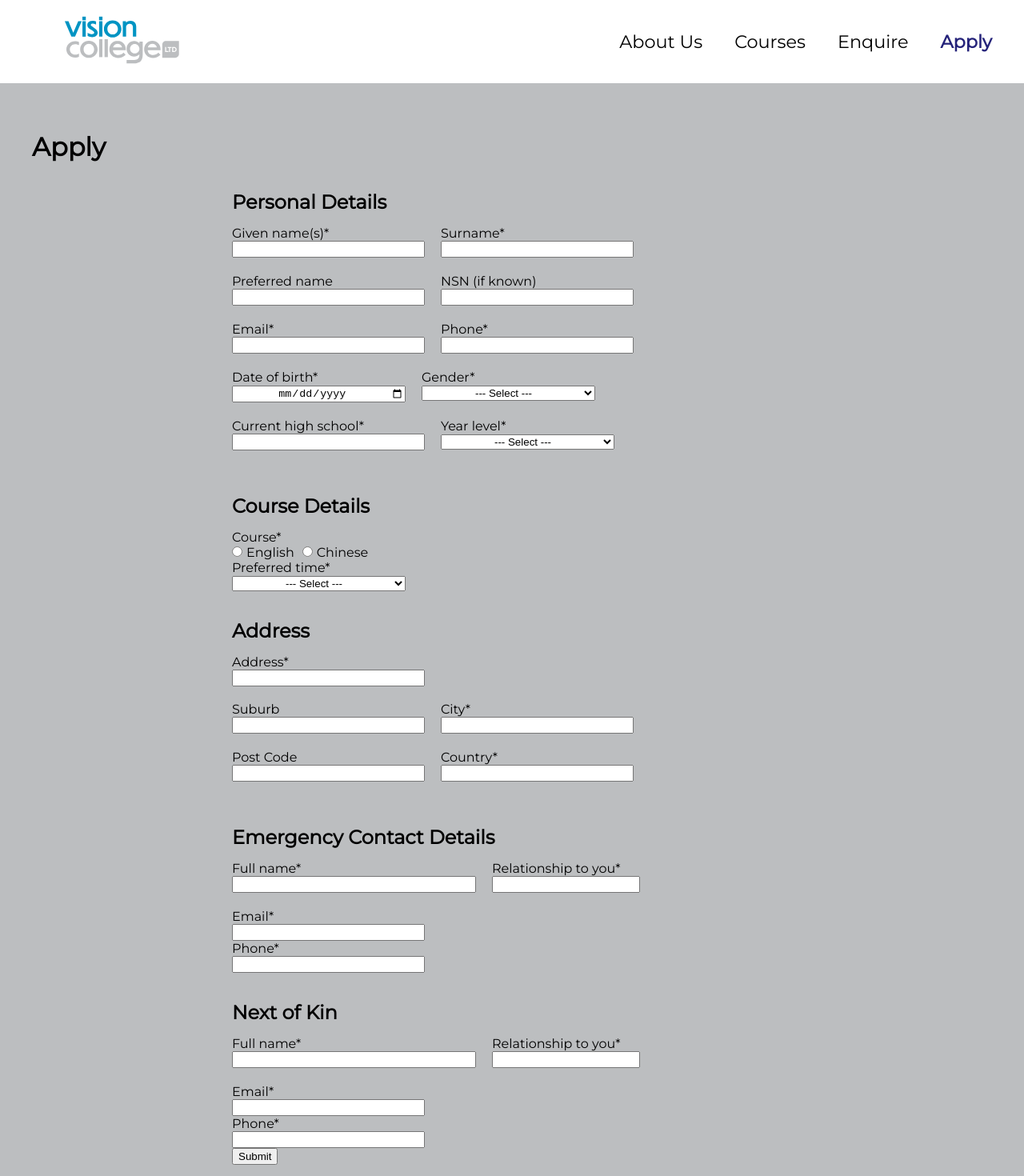
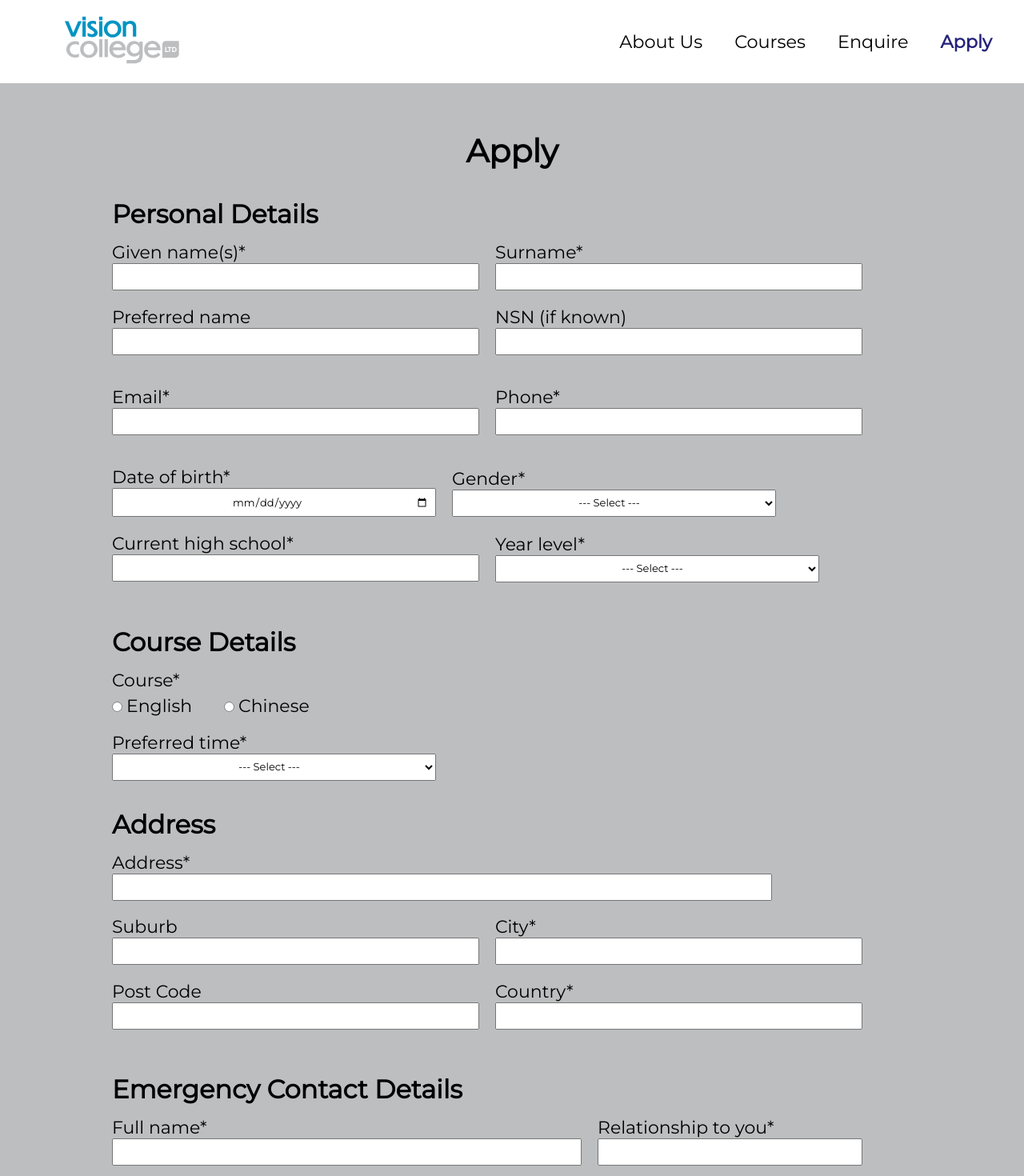
Before and after one commit to finnhagard/AS91907, a React app in the folder frontend/: page /apply in a window 1280 px wide. Shown: the top 1470 px of the page at 80% size. Built offline with nearby package versions, Linux system fonts and the light colour scheme; the HTML template or start-up script is replaced by a standard one.

Commit message:
continue application form

```diff
--- a/frontend/src/content/Apply.css
+++ b/frontend/src/content/Apply.css
@@ -1,4 +1,5 @@
 @import url('https://fonts.googleapis.com/css2?family=Montserrat&display=swap');
+/*lucas hands off my css*/
 
 .apply_content {
     padding: 60px 40px;
@@ -6,13 +7,14 @@
 }
 
 .apply_content h1 {
-    font-size: 2rem;
+    font-size: 2.5rem;
     font-weight: 700;
     margin: 0 0 20px 0;
+    text-align: center;
 }
 
 .apply_content p {
-    font-size: 1rem;
+    font-size: 2rem;
     line-height: 1.8;
     color: #333;
 }
@@ -27,13 +29,13 @@
 
 h2{
     padding: 15px 0;
-    font-size: 1.5rem;
+    font-size: 2rem;
     margin-top:20px;
 }
 
 .dropdown{
     /*if wanting to realign with email, 217px!!!!*/
-    width: 217px;
+    width: 405px;
     text-align: center;
 }
 input[type=radio]{
@@ -42,13 +44,13 @@ input[type=radio]{
 
 .radio-label{
     padding-left: 5px;
-    padding-right: 10px;
+    padding-right: 40px;
     padding-top: 10px;
 }
 
 .form{
     text-align: left;
-    max-width: 700px;
+    max-width: 1000px;
     margin: 0 auto;
 }
 
@@ -58,8 +60,44 @@ input[type=radio]{
 }
 
 input[type=text]:focus,input[type=tel]:focus,input[type=email]:focus,select:focus {
-    border: 2px solid #0c4166;
+    border: 2px solid #0095C6;
     outline: none;
 }
 
+input, select{
+    font-family: 'Montserrat', sans-serif;
+}
+
+#address{
+    width: 82.5%;
+}
+
+.coursesdiv{
+    padding-top: 5px;
+}
+
+.submit-button{
+    background-color:  #0095C6;
+    border-radius: 5px;
+    width: 35%;
+    padding: 10px;
+    margin-top: 20px;
+}
+
+label{
+    font-size: 22px;
+}
+
+input[type=text],input[type=tel],input[type=email],select, input[type=date]{
+    padding: 7px;
+}
+
+input[type=date],select{
+    font-size: 13px;
+}
+
+input[type=submit]{
+    font-size: 20px;
+}
+
 /*make all this pretty!!!!!!*/
--- a/frontend/src/content/Apply.jsx
+++ b/frontend/src/content/Apply.jsx
@@ -12,33 +12,33 @@ function Apply() {
 
                         <div className="multi-column">
                             <label htmlFor="givenname">Given name(s)*</label><br></br>
-                            <input type="text" id="givenname" name="givenname" size="27" required/>
+                            <input type="text" id="givenname" name="givenname" size="54" required/>
                         </div>
 
                         <div className="multi-column">
                             <label htmlFor="surname">Surname*</label><br></br>
-                            <input type="text" id="surname" name="surname" size="27" required/>
+                            <input type="text" id="surname" name="surname" size="54" required/>
                         </div>
 
                         <div className="multi-column">
                             <label htmlFor="prefname">Preferred name</label><br></br>
-                            <input type="text" id="prefname" name="prefname" size="27"/>
+                            <input type="text" id="prefname" name="prefname" size="54"/>
                         </div>
 
                         <div className="multi-column">
                             <label htmlFor="nsn">NSN (if known)</label><br></br>
-                            <input type="text" id="nsn" name="nsn" size="27" />
-                        </div>
+                            <input type="text" id="nsn" name="nsn" size="54" />
+                        </div><br></br><br></br>
 
                         <div className="multi-column">
                             <label htmlFor="email">Email*</label><br></br>
-                            <input type="email" id="email" name="email" size="27" required/>
+                            <input type="email" id="email" name="email" size="54" required/>
                         </div>
 
                         <div className="multi-column">
                             <label htmlFor="phone">Phone*</label><br></br>
-                            <input type="tel" id="phone" name="phone" size="27" required/>
-                        </div>
+                            <input type="tel" id="phone" name="phone" size="54" required/>
+                        </div><br></br><br></br>
 
                         <div className="multi-column">
                             <label htmlFor="birthday">Date of birth*</label><br></br>
@@ -57,7 +57,7 @@ function Apply() {
 
                         <div className="multi-column">
                           <label htmlFor="school">Current high school*</label><br></br>
-                          <input type="text" id="school" name="school" size="27" required/>
+                          <input type="text" id="school" name="school" size="54" required/>
                         </div>
 
                         <div className="multi-column">
@@ -77,18 +77,21 @@ function Apply() {
 
                         <div>
                             <label htmlFor="course">Course*</label><br></br>
-                            <input type="radio" id="english" name="course" value="English"/>
-                            <label htmlFor="english" className="radio-label">English</label>
-                            <input type="radio" id="chinese" name="course" value="Chinese"/>
-                            <label htmlFor="chinese" className="radio-label">Chinese</label>
-                        </div>
+                            <div className="coursesdiv">
+                                <input type="radio" id="english" name="course" value="English"/>
+                                <label htmlFor="english" className="radio-label">English</label>
+                                <input type="radio" id="chinese" name="course" value="Chinese"/>
+                                <label htmlFor="chinese" className="radio-label">Chinese</label>
+                            </div>
+
+                        </div><br></br>
 
                         <div>
                             <label htmlFor="time">Preferred time*</label><br></br>
                             <select id="time" name="time" className="dropdown" required>
                                 <option value="">--- Select ---</option>
-                                <option value="option1">Monday afternoon</option>
-                                <option value="option2">Wednesday afternoon</option>
+                                <option value="option1">Tuesday afternoon</option>
+                                <option value="option2">Thursday afternoon</option>
                                 <option value="option3">Saturday morning</option>
                             </select>
                         </div>
@@ -97,26 +100,26 @@ function Apply() {
                             <h2>Address</h2>
 
                             <label htmlFor="address">Address*</label><br></br>
-                            <input type="text" id="address" name="address" size="27" required/><br></br><br></br>
+                            <input type="text" id="address" name="address" size="119.6" required/><br></br><br></br>
 
                             <div className="multi-column">
                                 <label htmlFor="suburb">Suburb</label><br></br>
-                                <input type="text" id="suburb" name="suburb" size="27"/>
+                                <input type="text" id="suburb" name="suburb" size="54"/>
                             </div>
 
                             <div className="multi-column">
                                 <label htmlFor="city">City*</label><br></br>
-                                <input type="text" id="city" name="city" size="27" required/>
+                                <input type="text" id="city" name="city" size="54" required/>
                             </div>
 
                             <div className="multi-column">
                                 <label htmlFor="postcode">Post Code</label><br></br>
-                                <input type="text" id="postcode" name="postcode" size="27"/>
+                                <input type="text" id="postcode" name="postcode" size="54"/>
                             </div>
 
                             <div className="multi-column">
                                 <label htmlFor="country">Country*</label><br></br>
-                                <input type="text" id="country" name="country" size="27" required/>
+                                <input type="text" id="country" name="country" size="54" required/>
                             </div>
                         </div>
 
@@ -125,22 +128,22 @@ function Apply() {
 
                         <div className="multi-column">
                             <label htmlFor="contactname">Full name*</label><br></br>
-                            <input type="text" id="contactname" name="contactname" size="35" required/>
+                            <input type="text" id="contactname" name="contactname" size="70" required/>
                         </div>
 
                         <div className="multi-column">
                             <label htmlFor="relationship">Relationship to you*</label><br></br>
-                            <input type="text" id="relationship" name="relationship" size="20" required/>
+                            <input type="text" id="relationship" name="relationship" size="38" required/>
                         </div>
 
-                        <div className>
+                        <div className="multi-column">
                             <label htmlFor="contactemail">Email*</label><br></br>
-                            <input type="email" id="contactemail" name="contactemail" size="27" required/>
+                            <input type="email" id="contactemail" name="contactemail" size="54" required/>
                         </div>
 
-                        <div className>
+                        <div className="multi-column">
                             <label htmlFor="contactphone">Phone*</label><br></br>
-                            <input type="tel" id="contactphone" name="contactphone" size="27" required/>
+                            <input type="tel" id="contactphone" name="contactphone" size="54" required/>
                         </div>
 
 
@@ -148,24 +151,24 @@ function Apply() {
 
                         <div className="multi-column">
                             <label htmlFor="nokname">Full name*</label><br></br>
-                            <input type="text" id="nokname" name="nokname" size="35" required/>
+                            <input type="text" id="nokname" name="nokname" size="70" required/>
                         </div>
 
                         <div className="multi-column">
                             <label htmlFor="nokrelationship">Relationship to you*</label><br></br>
-                            <input type="text" id="nokrelationship" name="nokrelationship" size="20" required/>
+                            <input type="text" id="nokrelationship" name="nokrelationship" size="38" required/>
                         </div>
 
-                        <div>
+                        <div className="multi-column">
                             <label htmlFor="nokemail">Email*</label><br></br>
-                            <input type="email" id="nokemail" name="nokemail" size="27" required/>
+                            <input type="email" id="nokemail" name="nokemail" size="54" required/>
                         </div>
 
-                        <div>
+                        <div className="multi-column">
                             <label htmlFor="nokphone">Phone*</label><br></br>
-                            <input type="tel" id="nokphone" name="nokphone" size="27" required/>
+                            <input type="tel" id="nokphone" name="nokphone" size="54" required/>
                         </div>
-                        <input type="submit" value="Submit"/>
+                        <input type="submit" value="Submit" className="submit-button"/>
                     </form>
                 </div>
             </section>
```
